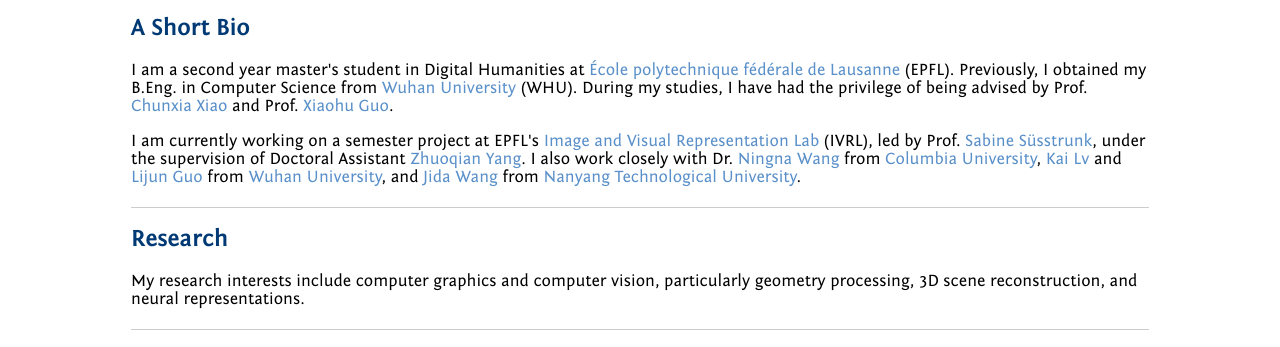
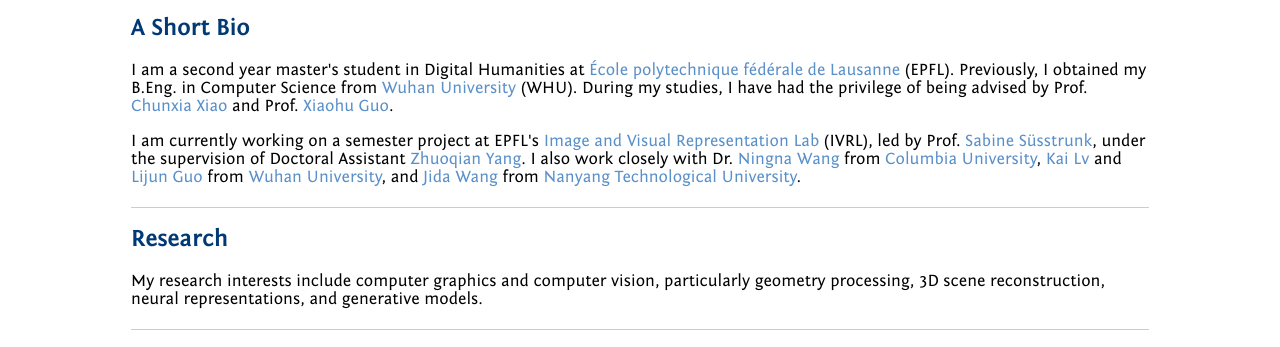
Before and after one commit to bryceyin13/bryceyin13.github.io, a plain HTML site: page index.html in a window 1280 px wide. Shown: the part 413-760 px from the top of the page. Drawn offline with Linux system fonts and the light colour scheme; some icons are missing.

Commit message:
update html

```diff
--- a/index.html
+++ b/index.html
@@ -493,7 +493,7 @@
         <section id="research">
             <h2 style="font-family: 'FontinSans'; color: #003974;"> Research </h2>
             <div style="font-family: 'FontinSans'; font-size: 17px;">
-                My research interests include computer graphics and computer vision, particularly geometry processing, 3D scene reconstruction, and neural representations.
+                My research interests include computer graphics and computer vision, particularly geometry processing, 3D scene reconstruction, neural representations, and generative models.
                 <!-- My research experience primarily lies in Computer Graphics and Computer Vision, including medial axis transform and monocular depth estimation. -->
                 <!-- My research focuses on Computer Graphics, particularly in photorealistic rendering with an emphasis on light transport simulation. -->
                 <!-- My research interests primarily lie in Computer Graphics, with a focus on photorealistic rendering and light transport simulation. -->
```
